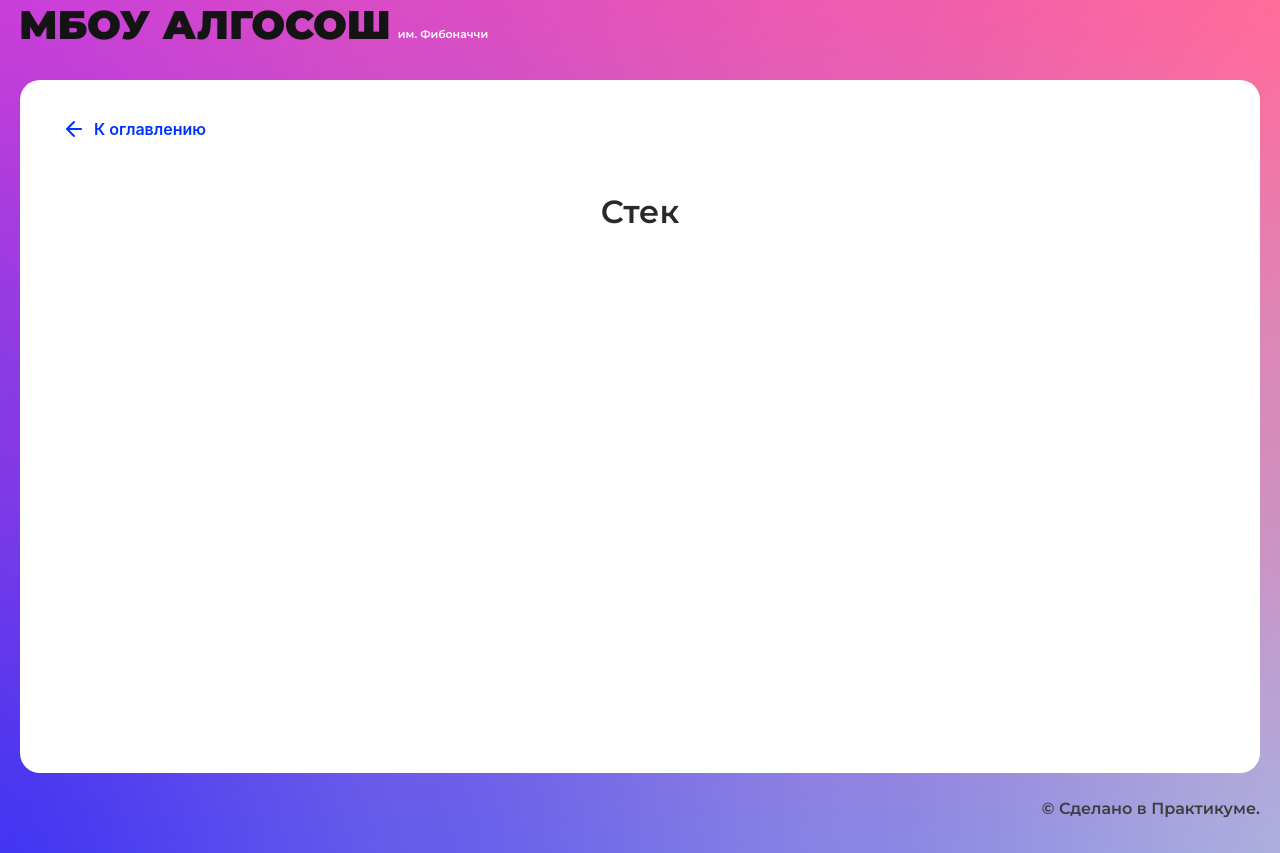
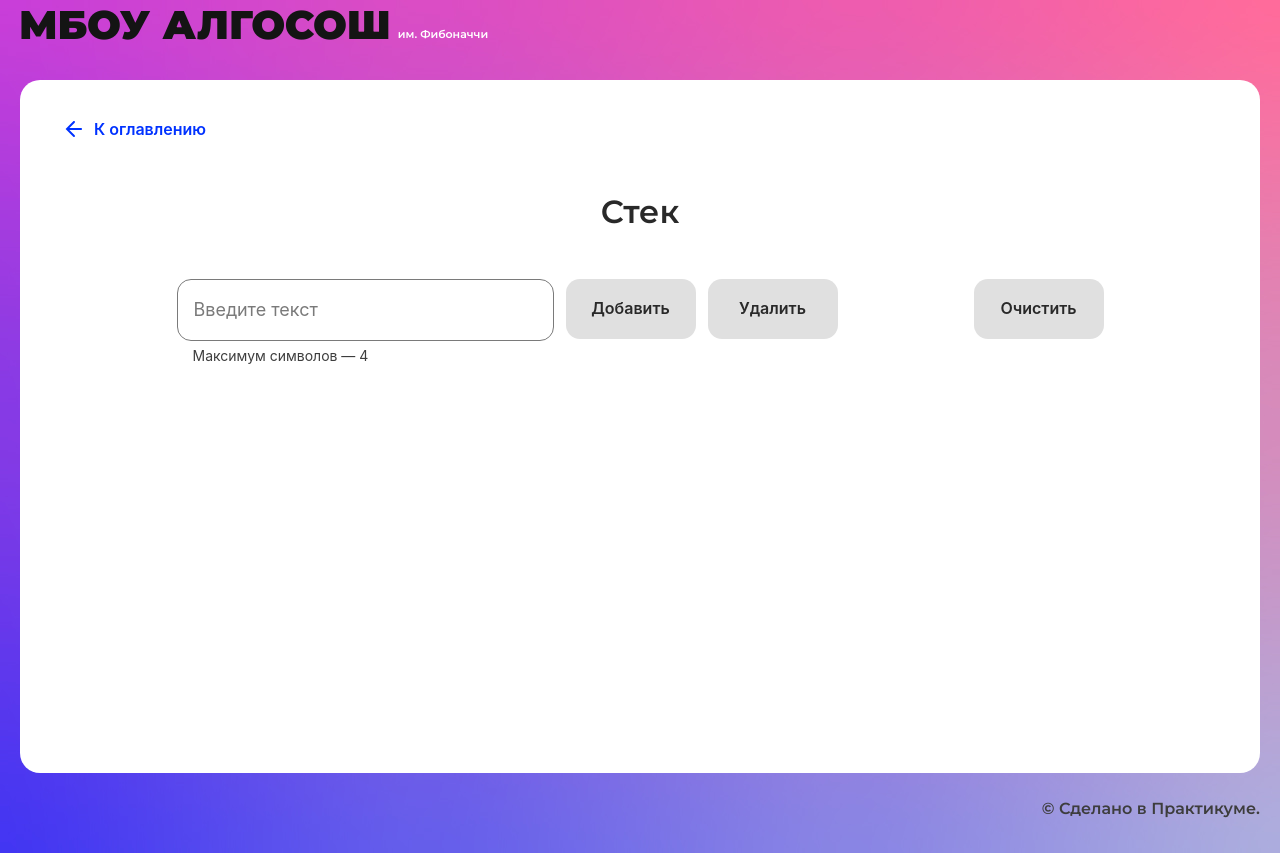
Before and after one commit to Gottgunst/algososh, a React (Create React App) app: page /stack in a window 1280 px wide. Built offline with nearby package versions, Linux system fonts and the light colour scheme.

Commit message:
feat: Stack

```diff
--- /dev/null
+++ b/src/algorithms/Stack.ts
@@ -0,0 +1,38 @@
+import { TArrWithIndex, arrWithMemo } from '../utils/arrWithMemo';
+
+export class Stack<T> implements IStack<T> {
+  private container: T[] = [];
+
+  push = (item: T): void => {
+    this.container[this.container.length] = item;
+  };
+
+  pop = (): void => {
+    this.container.length--;
+  };
+
+  clear = (): void => {
+    this.container = [];
+  };
+
+  peak = (): T | null => {
+    if (this.container.length > 0)
+      return this.container[this.container.length - 1];
+    return null;
+  };
+
+  getArray = () => arrWithMemo(this.container);
+  getSize = () => this.container.length;
+}
+
+/* #######################
+========== Типы ==========
+####################### */
+interface IStack<T> {
+  push: (item: T) => void;
+  pop: () => void;
+  clear: () => void;
+  peak: () => T | null;
+  getSize: () => number;
+  getArray: () => TArrWithIndex<T>[];
+}
--- a/src/components/sorting-page/sorting-page.tsx
+++ b/src/components/sorting-page/sorting-page.tsx
@@ -10,7 +10,7 @@ import { TArrTuples, sortingArr } from '../../algorithms/sortingArr';
 import { Column } from '../ui/column/column';
 import { ElementStates } from '../../types/element-states';
 import { TStageElement } from '../../types/stage-element';
-import { TArrWithIndex, arrWithMemo } from '../../utils/arrWithMemo';
+import { arrWithMemo } from '../../utils/arrWithMemo';
 
 export const SortingPage: React.FC = () => {
   const {
@@ -46,7 +46,12 @@ export const SortingPage: React.FC = () => {
     setInputData(newArray);
     setCurrStage(
       stageElement({
-        stages: [[arrWithMemo<number>(newArray), [ElementStates.Default]]],
+        stages: [
+          [
+            arrWithMemo<number>(newArray),
+            Array(newArray.length).fill(ElementStates.Default),
+          ],
+        ],
         lap: 0,
       })
     );
@@ -80,7 +85,10 @@ export const SortingPage: React.FC = () => {
     setCurrStage(
       stageElement({
         stages: [
-          [arrWithMemo<number>([10, 100, 42, 35, 88]), [ElementStates.Default]],
+          [
+            arrWithMemo<number>([10, 100, 42, 35, 88]),
+            Array(5).fill(ElementStates.Default),
+          ],
         ],
         lap: 0,
         phase: 'initial',
--- a/src/components/stack-page/stack-page.tsx
+++ b/src/components/stack-page/stack-page.tsx
@@ -1,10 +1,146 @@
-import React from "react";
-import { SolutionLayout } from "../ui/solution-layout/solution-layout";
+import React, { FormEventHandler, useEffect, useState } from 'react';
+import { SolutionLayout } from '../ui/solution-layout/solution-layout';
+import { Button } from '../ui/button/button';
+import { Input } from '../ui/input/input';
+import { useStagesState } from '../../hooks/useStagesState';
+import { motion } from 'framer-motion';
+import { Stack } from '../../algorithms/Stack';
+import { Circle } from '../ui/circle/circle';
+import { TArrWithIndex } from '../../utils/arrWithMemo';
+import { ElementStates } from '../../types/element-states';
 
 export const StackPage: React.FC = () => {
+  const {
+    inputData,
+    setInputData,
+    isLoader,
+    setIsLoader,
+    isDisabledInput,
+    setIsDisabledInput,
+    isDisabledDelete,
+    setIsDisabledDelete,
+    stages,
+    setStages,
+    currStage,
+    setCurrStage,
+    elementPhase,
+    setElementPhase,
+  } = useStagesState<TArrWithIndex<string>[]>('');
+
+  const [stack] = useState(new Stack<string>());
+
+  const changeInput: FormEventHandler<HTMLInputElement> = (e) => {
+    setInputData((e.target as HTMLInputElement).value);
+  };
+
+  const delItem = () => {
+    setElementPhase(ElementStates.Changing);
+    setTimeout(() => {
+      stack.pop();
+      setStages(stack.getArray());
+    }, 700);
+  };
+
+  const clearItem = () => {
+    stack.clear();
+    setStages(null);
+  };
+
+  const runAlgorithm: FormEventHandler<HTMLFormElement> = (e) => {
+    e.preventDefault();
+
+    setIsLoader(true);
+    stack.push(inputData);
+    setInputData('');
+    (document.querySelector('input[name=stack]') as HTMLInputElement).value =
+      '';
+    setStages(stack.getArray());
+    setElementPhase(ElementStates.Changing);
+  };
+
+  useEffect(() => {
+    if (inputData === '') setIsDisabledInput(true);
+    else setIsDisabledInput(false);
+  }, [inputData]);
+
+  useEffect(() => {
+    if (stages && stages.length > 0) {
+      setIsDisabledDelete(false);
+      setCurrStage(
+        <>
+          {stages.map((el, i) => (
+            <motion.div
+              initial={{ x: -5, y: -30, opacity: 0 }}
+              animate={{ x: 0, y: 0, opacity: 1 }}
+              transition={{ ease: 'easeIn', duration: 0.5 }}
+              key={el.index}
+              layoutId={'id' + el.index}
+            >
+              <Circle
+                letter={el.data + ''}
+                index={i}
+                head={i === stages.length - 1 ? 'Top' : ''}
+                state={
+                  i === stages.length - 1 ? elementPhase : ElementStates.Default
+                }
+              />
+            </motion.div>
+          ))}
+        </>
+      );
+      setTimeout(() => {
+        setIsLoader(false);
+        setElementPhase(ElementStates.Default);
+      }, 700);
+    } else {
+      setIsDisabledDelete(true);
+      setCurrStage(<></>);
+    }
+  }, [stages, elementPhase]);
+
   return (
-    <SolutionLayout title="Стек">
-
+    <SolutionLayout title='Стек'>
+      <form className='form' onSubmit={runAlgorithm} style={{ maxWidth: 927 }}>
+        {' '}
+        <div style={{ display: 'inherit', gap: 'inherit' }}>
+          <Input
+            maxLength={4}
+            isLimitText={true}
+            onChange={changeInput}
+            style={{ width: 377 }}
+            name='stack'
+          />
+          <Button
+            type='submit'
+            text='Добавить'
+            value='Добавить'
+            isLoader={isLoader}
+            disabled={isDisabledInput}
+          />
+          <Button
+            type='button'
+            text='Удалить'
+            value='Удалить'
+            isLoader={isLoader}
+            disabled={isDisabledDelete}
+            onClick={delItem}
+          />
+        </div>
+        <Button
+          type='button'
+          text='Очистить'
+          isLoader={isLoader}
+          disabled={isDisabledDelete}
+          onClick={clearItem}
+        />
+      </form>
+      <motion.div
+        className='result'
+        layout
+        transition={{ ease: 'easeIn', duration: 0.5 }}
+      >
+        {currStage}
+      </motion.div>
     </SolutionLayout>
   );
 };
--- a/src/hooks/useStagesState.tsx
+++ b/src/hooks/useStagesState.tsx
@@ -1,4 +1,5 @@
 import { Dispatch, useState } from 'react';
+import { ElementStates } from '../types/element-states';
 
 export const useStagesState: TUseStagesState = <S, CS>(input: any) => {
   // входящие данные
@@ -8,11 +9,15 @@ export const useStagesState: TUseStagesState = <S, CS>(input: any) => {
   const [isLoader, setIsLoader] = useState(false);
   // отключение кнопок ввода
   const [isDisabledInput, setIsDisabledInput] = useState(false);
+  // отключение кнопок очистки
+  const [isDisabledDelete, setIsDisabledDelete] = useState(false);
 
   // данные для всех сцен
   const [stages, setStages] = useState<S | null>(null);
   // элементы текущей сцены
   const [currStage, setCurrStage] = useState<CS | null>(null);
+  // покраска элемента
+  const [elementPhase, setElementPhase] = useState(ElementStates.Changing);
 
   // круги анимации
   const [lap, setLap] = useState<number | null>(null);
@@ -24,10 +29,14 @@ export const useStagesState: TUseStagesState = <S, CS>(input: any) => {
     setIsLoader,
     isDisabledInput,
     setIsDisabledInput,
+    isDisabledDelete,
+    setIsDisabledDelete,
     stages,
     setStages,
     currStage,
     setCurrStage,
+    elementPhase,
+    setElementPhase,
     lap,
     setLap,
   };
@@ -48,11 +57,17 @@ type TUseStagesState = <S, CS = JSX.Element>(
   isDisabledInput: boolean;
   setIsDisabledInput: Dispatch<boolean>;
 
+  isDisabledDelete: boolean;
+  setIsDisabledDelete: Dispatch<boolean>;
+
   stages: S | null;
-  setStages: Dispatch<S>;
+  setStages: Dispatch<S | null>;
 
   currStage: CS | null;
-  setCurrStage: Dispatch<CS>;
+  setCurrStage: Dispatch<CS | null>;
+
+  elementPhase: ElementStates;
+  setElementPhase: Dispatch<ElementStates>;
 
   lap: number | null;
   setLap: Dispatch<number | null>;
--- a/src/utils/arrWithMemo.ts
+++ b/src/utils/arrWithMemo.ts
@@ -1,12 +1,11 @@
-import { ElementStates } from '../types/element-states';
-
 export const arrWithMemo: TArrWithMemo = (arr) =>
-  arr.map((el, i) => ({ data: el, index: i, state: ElementStates.Default }));
+  arr.map((el, i) => ({ data: el, index: i }));
 
 /* #######################
 ========== Типы ==========
 ####################### */
 type TArrWithMemo = <T>(arr: T[]) => TArrWithIndex<T>[];
+
 export type TArrWithIndex<T> = {
   data: T;
   index: number;
```
